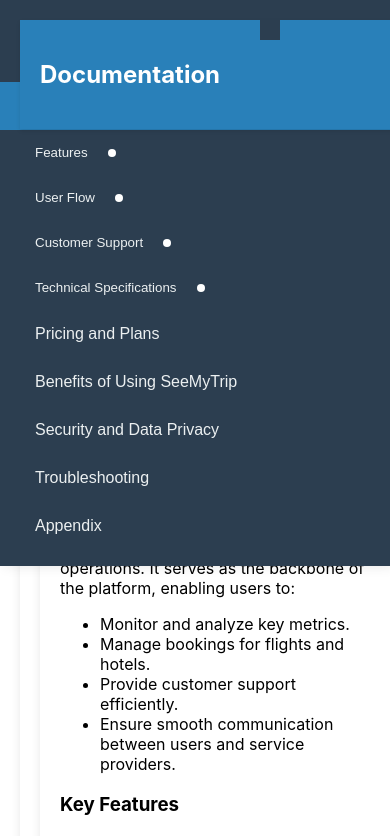
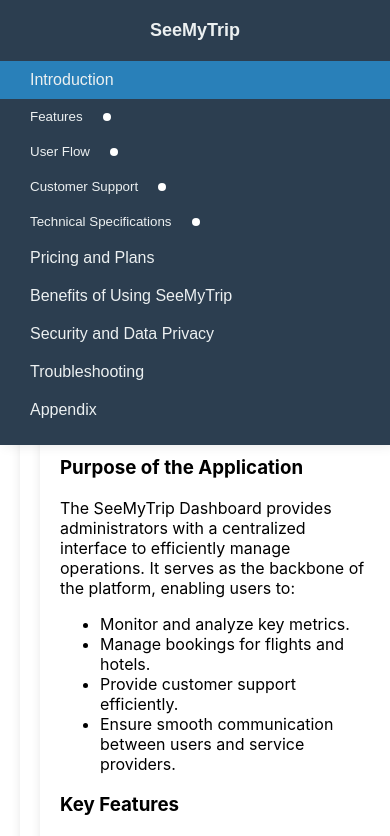
Before and after one commit to rakesh-sdlglobe/Seemytrip_Documentaion, a React (Create React App) app: page / in a window 390 px wide. Shown: the top 836 px of the page. Built offline with nearby package versions, Linux system fonts and the light colour scheme; the HTML template or start-up script is replaced by a standard one.

Commit message:
side bar responsive and header is zindex removed

```diff
--- a/src/Header.css
+++ b/src/Header.css
@@ -3,10 +3,10 @@
     background-color: #2980b9;
     color: white;
     padding: 20px;
-    position: sticky;
+    /* position: sticky; */
     top: 0;
     width: 100%;
-    z-index: 100;
+    /* z-index: 100; */
     box-shadow: 0 2px 4px rgba(0, 0, 0, 0.1);
   }
 
--- a/src/Sidebar.css
+++ b/src/Sidebar.css
@@ -122,10 +122,6 @@
   background-color: #34495e;
 }
 
-/* .dropdown-icon {
-  margin-left: auto;
-  font-size: 16px !important;
-} */
 .dot {
   display: inline-block;
   width: 8px;
@@ -133,22 +129,43 @@
   background-color: white;
   border-radius: 50%;
   margin-left: 20px;
-  }
+}
 
+/* Responsive Design for Smaller Screens */
 @media (max-width: 768px) {
   .sidebar {
-    transform: translateX(-100%);
+    width: 100%;  /* Sidebar should take full width on smaller screens */
+    transform: translateX(-100%); /* Initially hidden */
+    position: fixed;
   }
 
   .sidebar.open {
-    transform: translateX(0);
+    transform: translateX(0); /* Show sidebar when it's open */
+  }
+
+  .sidebar .brand h2 {
+    font-size: 18px; /* Adjust brand text size for mobile */
+  }
+
+  .sidebar ul li a,
+  .sidebar ul li > button {
+    padding: 10px 15px; /* Reduce padding on smaller screens */
   }
 
   .toggle-button {
     display: block;
+    top: 10px; /* Adjust toggle button position */
+    left: 10px;
+    font-size: 24px; /* Larger font for toggle button */
   }
 
   .main {
-    margin-left: 0;
+    margin-left: 0; /* Remove left margin for main content */
+  }
+
+  /* Optional: Adjust submenu items for smaller screens */
+  .sidebar .submenu li a {
+    padding: 8px 15px;
+    font-size: 12px;
   }
 }
--- a/src/components/Sidebar.js
+++ b/src/components/Sidebar.js
@@ -40,7 +40,6 @@
           <li>
             <button onClick={() => toggleExpand('features')}>
               <i className="fas fa-list-alt"></i> Features
-              {/* <i className={`fas fa-chevron-${expanded === 'user-flow' ? 'up' : 'down'} dropdown-icon`}></i> */}
               <span className={`dot ${expanded === 'features' ? 'expanded' : ''}`}></span>
             </button>
             {expanded === 'features' && (
```
